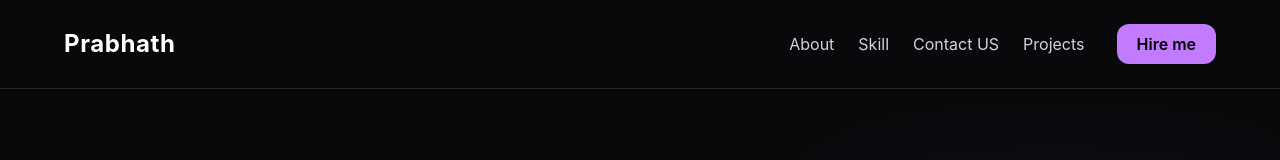
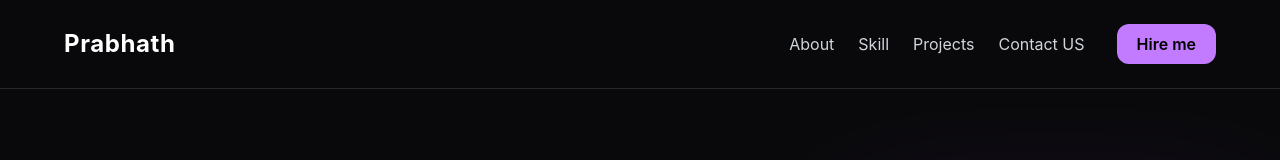
Before and after one commit to Prabhath3/Prabhath-s_Portfoliyo, a React (Vite) app in the folder portfoliyo/: page / in a window 1280 px wide. Shown: the top 160 px of the page. Built offline with nearby package versions, Linux system fonts and the light colour scheme.

Commit message:
Navbar was edited

```diff
--- a/portfoliyo/src/components/Header.tsx
+++ b/portfoliyo/src/components/Header.tsx
@@ -8,8 +8,9 @@ function Header() {
                     <ul className="flex gap-6 text-gray-300">
                         <li className="cursor-pointer hover:text-purple-400 transition-all duration-300" ><a href="#About">About</a></li>
                         <li className="cursor-pointer hover:text-purple-400 transition-all duration-300"><a href="#Skill">Skill</a></li>
+                        <li className="cursor-pointer hover:text-purple-400 transition-all duration-300">Projects</li>
                         <li className="cursor-pointer hover:text-purple-400 transition-all duration-300">Contact US</li>
-                    <li className="cursor-pointer hover:text-purple-400 transition-all duration-300">Projects</li>
+
                     </ul>
                     <button type="button" className="bg-purple-400 text-black rounded-xl px-5 py-2 font-semibold hover:bg-purple-300 transition-all duration-300">Hire me</button>
                 </div>
```
Lines whose indentation alone changed are shown as unchanged.
